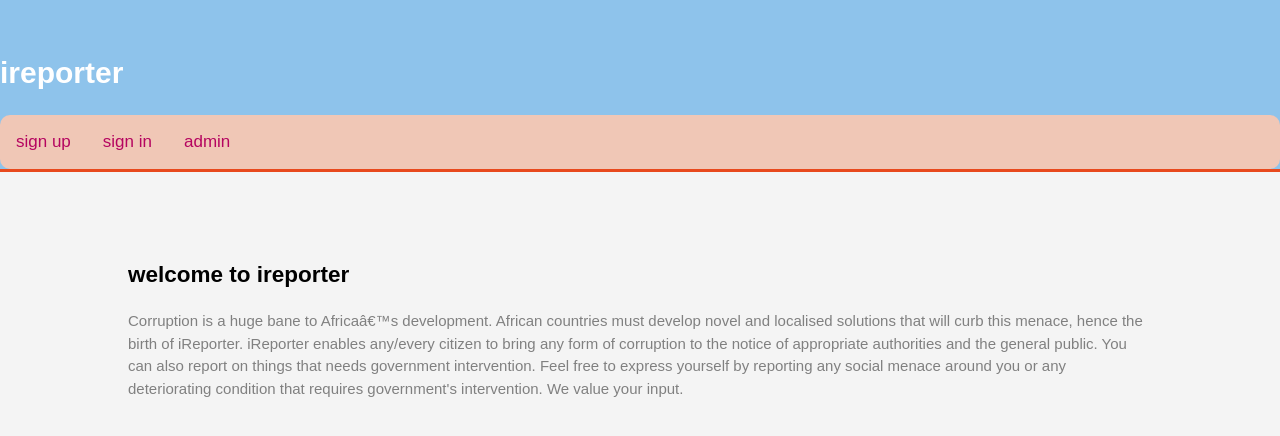
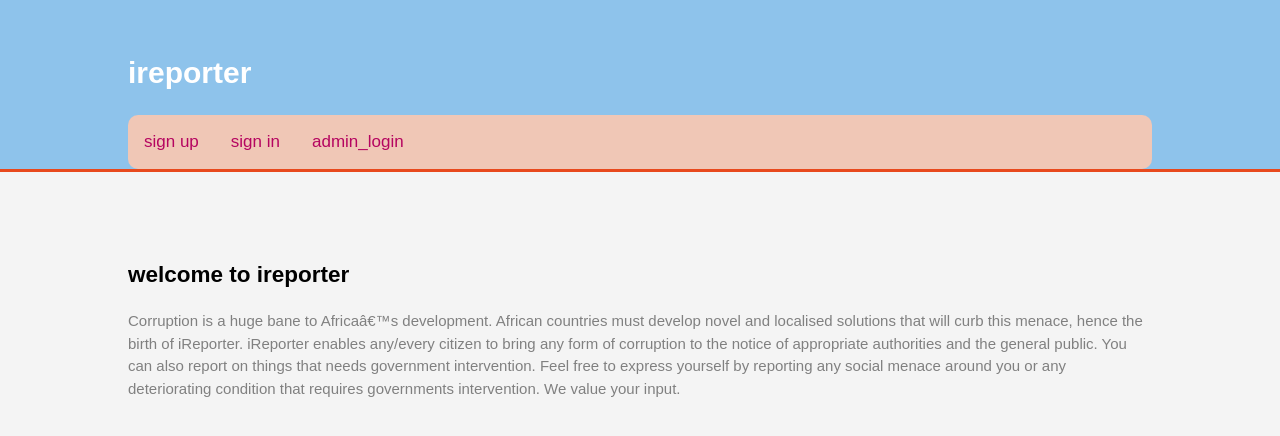
Before and after one commit to GraceRobert/ireporter, a plain HTML site: page UI/index.html in a window 1280 px wide. Drawn offline with Linux system fonts and the light colour scheme.

Commit message:
[Finishes #162167468] add index file

```diff
--- a/UI/index.html
+++ b/UI/index.html
@@ -12,7 +12,7 @@
 	</head>
 	<body>
 		<header>
-			<div clas="container">
+			<div class="container">
 				<div id="branding">
 					<h1>ireporter</h1>
 				</div>
@@ -20,7 +20,7 @@
 				<ul class="topnav">
   <li><a href="signup.html">sign up</a></li>
   <li><a href="signin.html">sign in</a></li>
-  <li><a href="admin.html">admin</a></li>
+  <li><a href="admin_login.html">admin_login</a></li>
   <li class="icon">
     <a href="javascript:void(0);" onclick="myFunction()">&#9776;</a>
   </li>
@@ -36,7 +36,7 @@
 		<br>
 			<h1>welcome to ireporter</h1>
 
-			<P title="introduction " style="color:grey; " >Corruption is a huge bane to Africa’s development. African countries must develop novel and localised solutions that will curb this menace, hence the birth of iReporter. iReporter enables any/every citizen to bring any form of corruption to the notice of appropriate authorities and the general public. You can also report on things that needs government intervention. Feel free to express yourself by reporting any social menace around you or any deteriorating condition that requires government's intervention. We value your input. </P>
+			<P title="introduction " style="color:grey; " >Corruption is a huge bane to Africa’s development. African countries must develop novel and localised solutions that will curb this menace, hence the birth of iReporter. iReporter enables any/every citizen to bring any form of corruption to the notice of appropriate authorities and the general public. You can also report on things that needs government intervention. Feel free to express yourself by reporting any social menace around you or any deteriorating condition that requires governments intervention. We value your input. </P>
 
 		</div>
 
```
